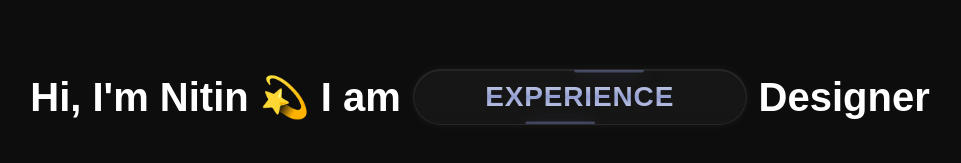
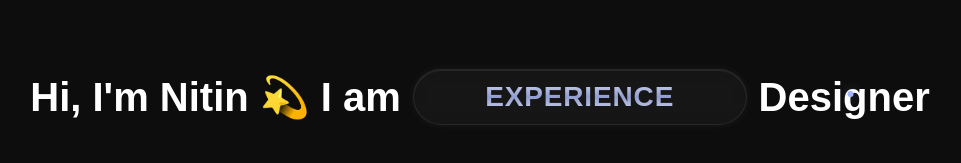
Before and after one commit to borgirnitin/animated-text, a Next.js app: page / in a window 1280 px wide. Shown: the part 303-466 px from the top of the page, without its empty margins (160-1121 px from the left). Built offline with nearby package versions, Linux system fonts and the light colour scheme; a web font is replaced by a local one.

Commit message:
Update index.js

```diff
--- a/pages/index.js
+++ b/pages/index.js
@@ -43,7 +43,7 @@ export default function AnimatedHero() {
           display: flex;
           justify-content: center;
           align-items: center;
-          overflow: hidden;
+          overflow: visible;
         }
 
         .animated-text {
@@ -63,25 +63,39 @@ export default function AnimatedHero() {
           left: 0;
           width: 100%;
           height: 100%;
-          z-index: 3; /* Front layer */
-          pointer-events: none;
+          overflow: visible;
+          z-index: 3;
         }
 
-        .moving-stroke {
-          stroke: rgba(162,183,255,0.3);
-          stroke-width: 3;
-          fill: none;
-          stroke-linecap: round;
-          stroke-linejoin: round;
-          stroke-dasharray: 60 260;
-          animation: draw 4s linear infinite;
-          filter: drop-shadow(0 0 8px #A2B7FFaa);
+        .moving-dot {
+          fill: #A2B7FF;
+          filter: drop-shadow(0 0 6px #a2b7ff88);
         }
 
-        @keyframes draw {
-          to {
-            stroke-dashoffset: -320;
+        .border-path {
+          stroke: transparent;
+          fill: none;
         }
+
+        @keyframes moveAlong {
+          0% {
+            offset-distance: 0%;
+          }
+          100% {
+            offset-distance: 100%;
+          }
+        }
+
+        .dot-on-path {
+          offset-path: path("M 28,0 H 272 A 28,28 0 0 1 300,28 A 28,28 0 0 1 272,56 H 28 A 28,28 0 0 1 0,28 A 28,28 0 0 1 28,0 Z");
+          offset-rotate: 0deg;
+          animation: moveAlong 4s linear infinite;
+          position: absolute;
+          width: 6px;
+          height: 6px;
+          border-radius: 50%;
+          background: #a2b7ff;
+          box-shadow: 0 0 12px #a2b7ff88;
         }
       `}</style>
 
@@ -102,6 +116,7 @@ export default function AnimatedHero() {
         <span>Hi, I'm Nitin 💫 I am</span>
 
         <div className="pill-wrapper">
+          {/* Text Animation */}
           <AnimatePresence mode="wait">
             <motion.span
               key={titles[index]}
@@ -120,24 +135,23 @@ export default function AnimatedHero() {
             </motion.span>
           </AnimatePresence>
 
-          {/* Trail stroke animation */}
+          {/* Moving Glow Dot */}
+          <div className="dot-on-path" />
+
+          {/* Hidden SVG Path (for border reference) */}
           <svg className="pill-svg" viewBox="0 0 300 56" preserveAspectRatio="none">
-            <defs>
             <path
-                id="trailPath"
+              className="border-path"
               d="
-                  M 28,1
+                M 28,0
                 H 272
-                  A 27,27 0 0 1 299,28
-                  A 27,27 0 0 1 272,55
+                A 28,28 0 0 1 300,28
+                A 28,28 0 0 1 272,56
                 H 28
-                  A 27,27 0 0 1 1,28
-                  A 27,27 0 0 1 28,1 Z
+                A 28,28 0 0 1 0,28
+                A 28,28 0 0 1 28,0 Z
               "
             />
-            </defs>
-
-            <use href="#trailPath" className="moving-stroke" />
           </svg>
         </div>
 
```
Lines whose indentation alone changed are shown as unchanged.
